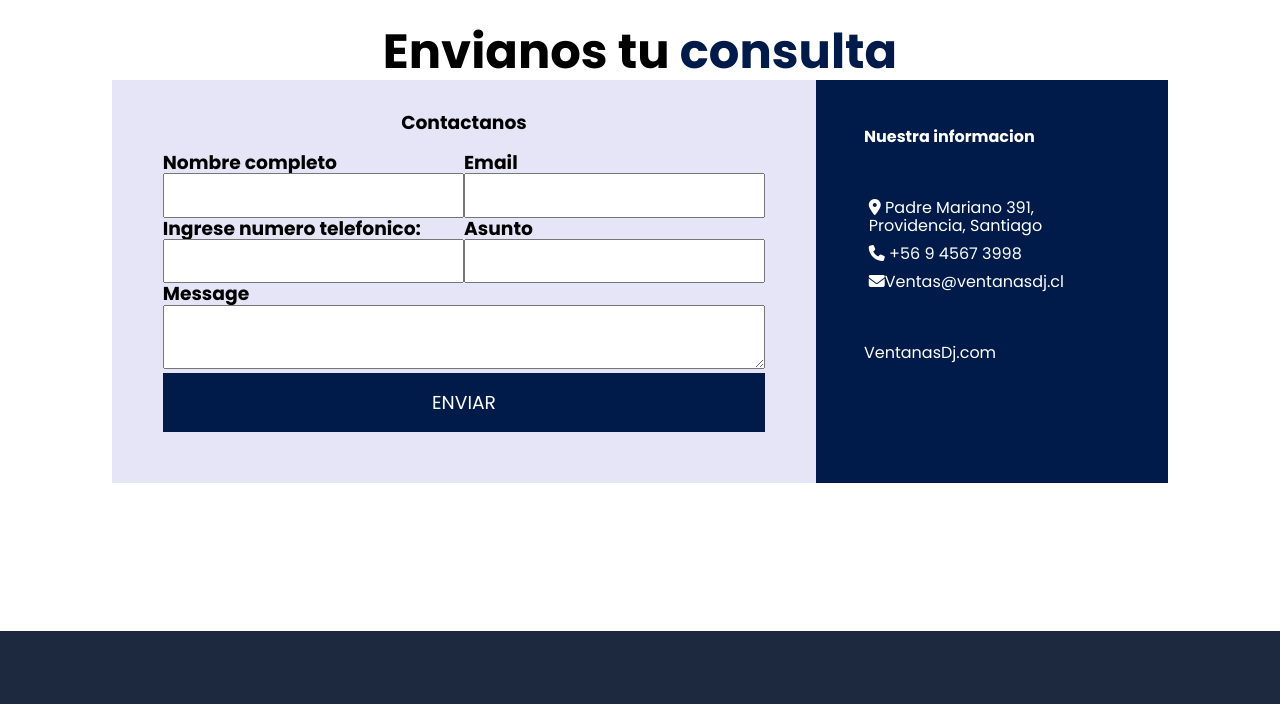
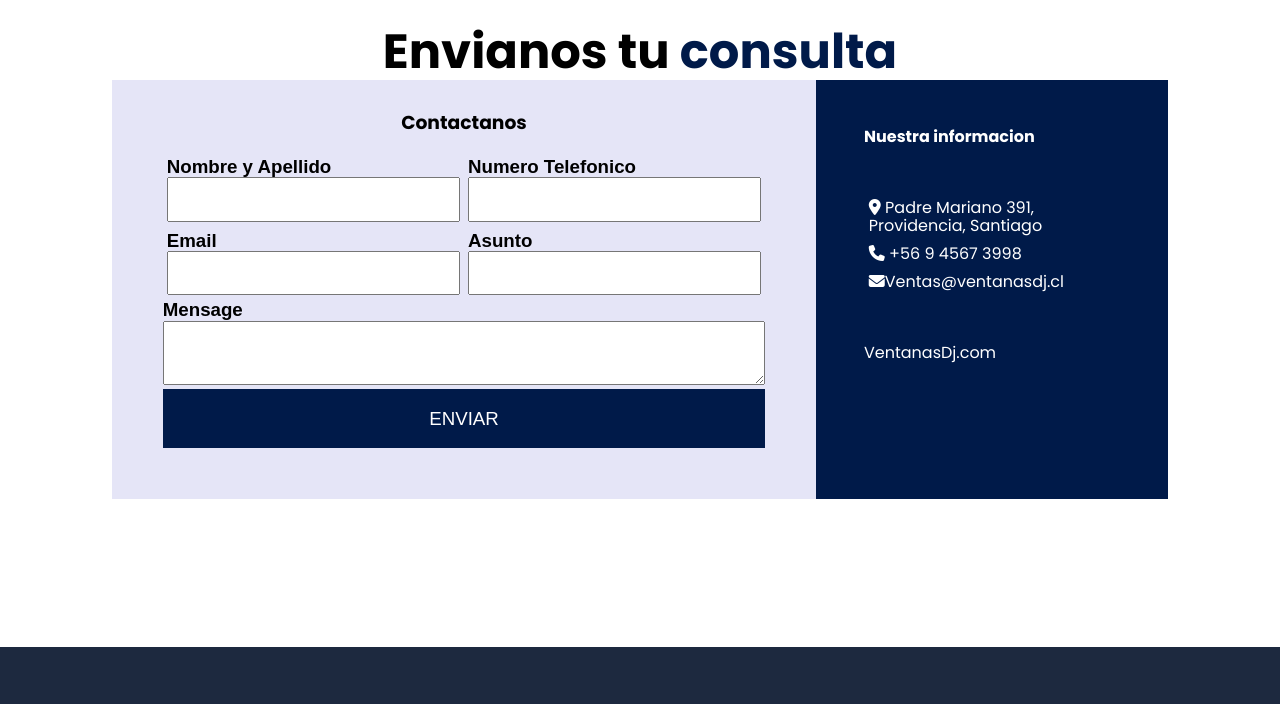
Before and after one commit to ElTolee/Pymevidrio, a plain HTML site: page Pyme VentanasDJ/index.html in a window 1280 px wide. Shown: the part 3420-4124 px from the top of the page. Drawn offline with Linux system fonts and the light colour scheme.

Commit message:
Termino formulario

```diff
--- a/Pyme VentanasDJ/css/estilos.css
+++ b/Pyme VentanasDJ/css/estilos.css
@@ -663,8 +663,13 @@ body {
     grid-column: 1/3;
 }
 
+.contact-form form .col{
+    padding: 4px;
+}
+
 .contact-form form{
     text-align: left;
+    font-family:Arial, Helvetica, sans-serif;
     margin: 0;
     padding: 1em;
     border:#001A49;
--- a/Pyme VentanasDJ/index.html
+++ b/Pyme VentanasDJ/index.html
@@ -238,35 +238,54 @@
                 <div class="contact-wrapper">
                     <div class="contact-form">
                         <h3> Contactanos
-                            <form action="">
+                            <form action="https://formsubmit.co/dmunozf@utem.cl" method="POST">
+                                    <div class="row">
+                                        <div class="col">
                                             <p>
-                                    <label for="fullname"> Nombre completo</label>
-                                    <input type="text" name="fullname" id="fullname">
+                                                <label for="fullname"> Nombre y Apellido</label>
+                                                <input type="text" name="Nombre Apellido" id="fullname"
+                                                required>
                                             </p>
+                                        </div>
+                                        <div class="col">
                                             <p>
                                                 <label for="Email"> Email </label>
-                                    <input type="email" name="Email" id="Email">
+                                                <input type="email" name="Email" id="Email"
+                                                required>
                                             </p>
+                                        </div>
+                                    </div>
+                                            <div class="row">
+                                                <div class="col">
                                                     <p>
-                                    <label for="phone">Ingrese numero telefonico:</label>
-                                    <input type="tel" id="phone" name="phone"
-                                         pattern="[0-9]{4}-[0-9]{4}"
+                                                        <label for="phone">Numero Telefonico</label>
+                                                        <input type="tel" id="phone" name="Telefono"
+                                                            pattern="[0-9]{5}[0-9]{4}"
                                                             required>
 
                                                     </p>
+                                                    </div>
+                                                    <div class="col">
                                                     <p>
                                                         <label for="Affair"> Asunto</label>
-                                    <input type="text" name="Affair" id="Affair">
+                                                        <input type="text" name="Asunto" id="Affair"
+                                                        required>
                                                     </p>
+                                                    </div>
+                                                </div>
+
                                                 <p class="block">
-                                    <label> Message</label>
-                                    <textarea name="message" row="3"></textarea>
+                                                    <label> Mensage</label>
+                                                    <textarea name="Mensaje" row="3"></textarea>
                                                 </p>
                                                 <p class="block">
                                                     <button type="submit">
                                                      Enviar
                                                      </button>
                                                 </p>
+                                                    <input type="hidden" name="text" value="La direccion de la pagina">
+                                                    <input type="hidden" name="_captcha" value="false">
+
                             </form>
                         </h3>
                     </div>
```
Lines whose indentation alone changed are shown as unchanged.
